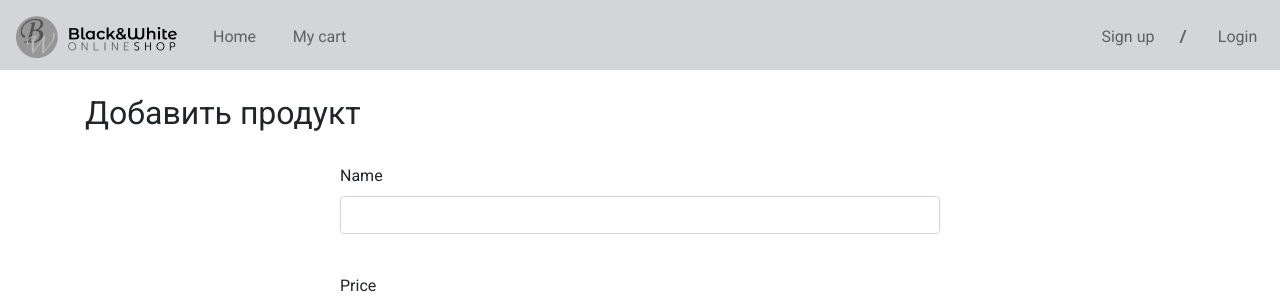
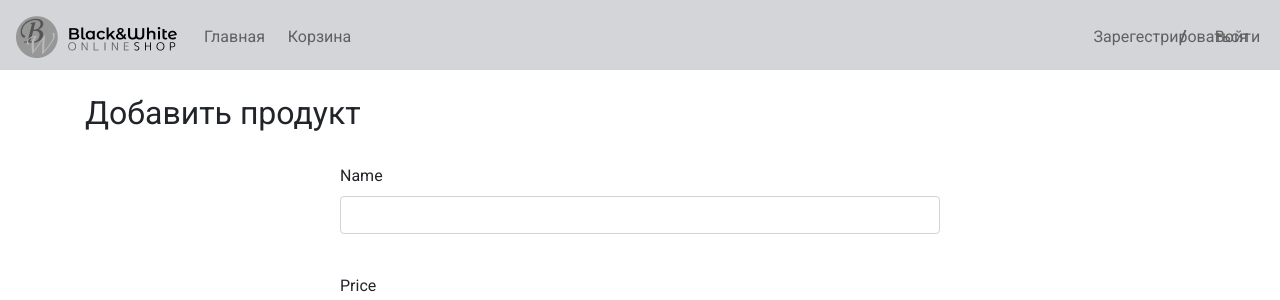
Before and after one commit to grubii/diplom, a Symfony app: template templates/product/new.html.twig in a window 1280 px wide. Shown: the top 300 px of the page. Run offline with Twig, Linux system fonts and the light colour scheme; the template is opened without the code that fills it, so the values that code supplies are empty; form fields are guessed from the names that the template uses; style sheets or scripts are compiled from the project's sources; some libraries are stand-ins or nearby versions.

Commit message:
rus messages2

```diff
--- a/templates/base.html.twig
+++ b/templates/base.html.twig
@@ -3,7 +3,7 @@
     <head>
         <meta charset="UTF-8">
         <meta name="viewport" content="width=device-width, initial-scale=1, shrink-to-fit=no">
-        <title>{% block title %}Welcome!{% endblock %}</title>
+        <title>{% block title %}Продукты{% endblock %}</title>
         {% block stylesheets %}
             {# 'app' must match the first argument to addEntry() in webpack.config.js #}
             {{ encore_entry_link_tags('app') }}
@@ -36,18 +36,18 @@
                 <div class="collapse navbar-collapse" id="navbarSupportedContent">
                     <ul class="navbar-nav mr-auto">
                         <li class="nav-item active">
-                            <a class="nav-link" href="{{ path('list') }}">Home <span class="sr-only">(current)</span></a>
+                            <a class="nav-link" href="{{ path('list') }}">Главная <span class="sr-only">(current)</span></a>
                         </li>
                         <li class="nav-item">
-                            <a class="nav-link" href="#">My cart</a>
+                            <a class="nav-link" href="#">Корзина</a>
                         </li>
                         <li class="nav-item">
                             {% if app.user %}
-                                You are logged in as {{ app.user.username }}, <a href="{{ path('app_logout') }}" class="alert-link nav-link d-inline-block">Logout</a>
+                                Вы вошли в систему как {{ app.user.username }}, <a href="{{ path('app_logout') }}" class="alert-link nav-link d-inline-block">Выйти</a>
                             {% else %}
-                                <a class="nav-link d-inline-block" href="{{ path('app_register') }}">Sign up</a>
+                                <a class="nav-link d-inline-block" href="{{ path('app_register') }}">Зарегестрироваться</a>
                                 <b>/</b>
-                                <a class="nav-link d-inline-block" href="{{ path('app_login') }}">Login</a>
+                                <a class="nav-link d-inline-block" href="{{ path('app_login') }}">Войти</a>
                             {% endif %}
                         </li>
                     </ul>
```
